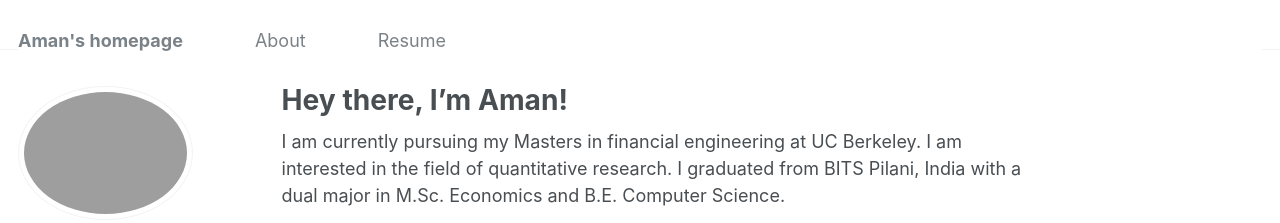
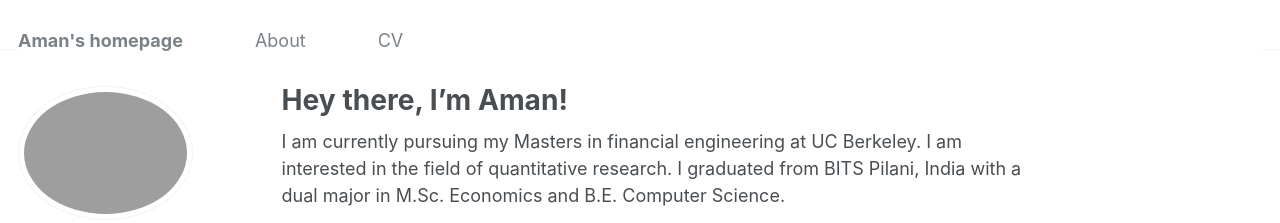
Before and after one commit to amannarsaria4/amannarsaria4.github.io, a Jekyll site: the page built from _pages/about.md, in a window 1280 px wide. Shown: the top 223 px of the page. Built offline with Jekyll 4.4.1, drawn with Linux system fonts in a browser that asks for light colours.

Commit message:
new commit

```diff
--- a/_data/navigation.yml
+++ b/_data/navigation.yml
@@ -3,8 +3,8 @@ main:
   - title: "About"
   - url: /about/about.html
 
-  - title: "Resume"
-    url: /files/Resume.pdf
+  - title: "CV"
+    url: /_pages/cv.md
   # - title: "Publications"
   #   url: /publications/
 
```
